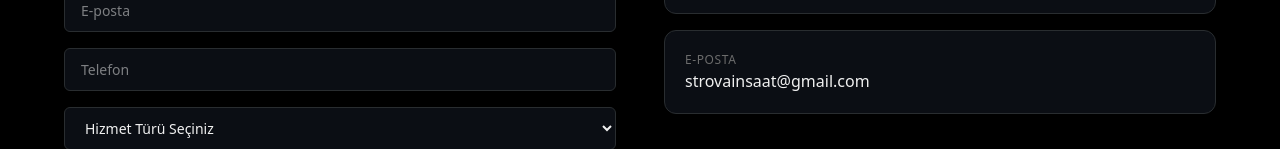
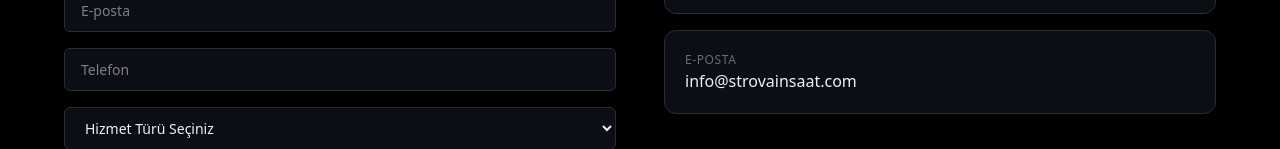
Before and after one commit to strovayapi/web-design, a Next.js app: page /iletisim in a window 1280 px wide. Shown: the part 803-952 px from the top of the page. Built offline with nearby package versions, Linux system fonts and the light colour scheme.

Commit message:
Update page.tsx

```diff
--- a/src/app/iletisim/page.tsx
+++ b/src/app/iletisim/page.tsx
@@ -84,7 +84,7 @@ export default function IletisimPage() {
                 </div>
                 <div className="border border-[#292d30] rounded-[12px] p-5 bg-[#0b0e14]">
                   <div className="text-[#6c6c6c] text-[12px] uppercase tracking-wider">E-posta</div>
-                  <a href="mailto:strovainsaat@gmail.com" className="text-[#f0f0f0] hover:text-[#3b9eff]">strovainsaat@gmail.com</a>
+                  <a href="mailto:info@strovainsaat.com" className="text-[#f0f0f0] hover:text-[#3b9eff]">info@strovainsaat.com</a>
                 </div>
               </div>
 
```
